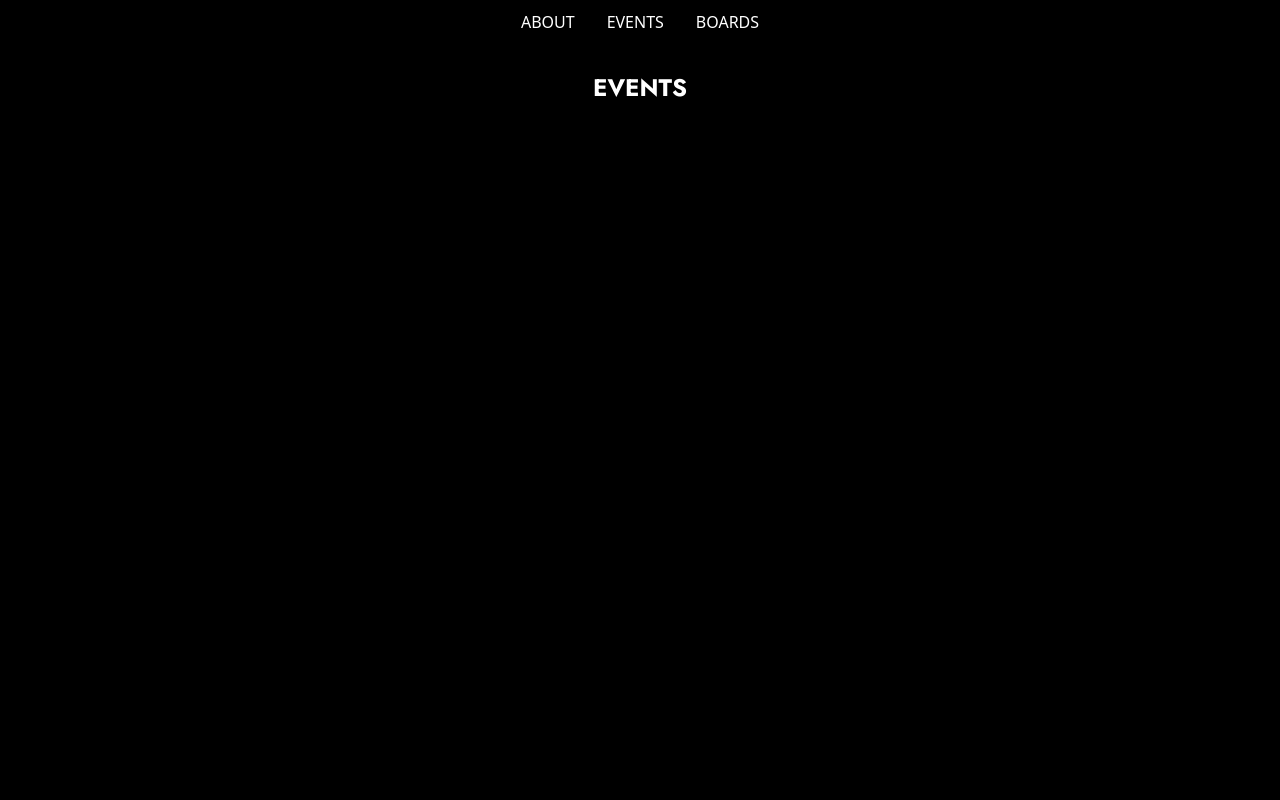
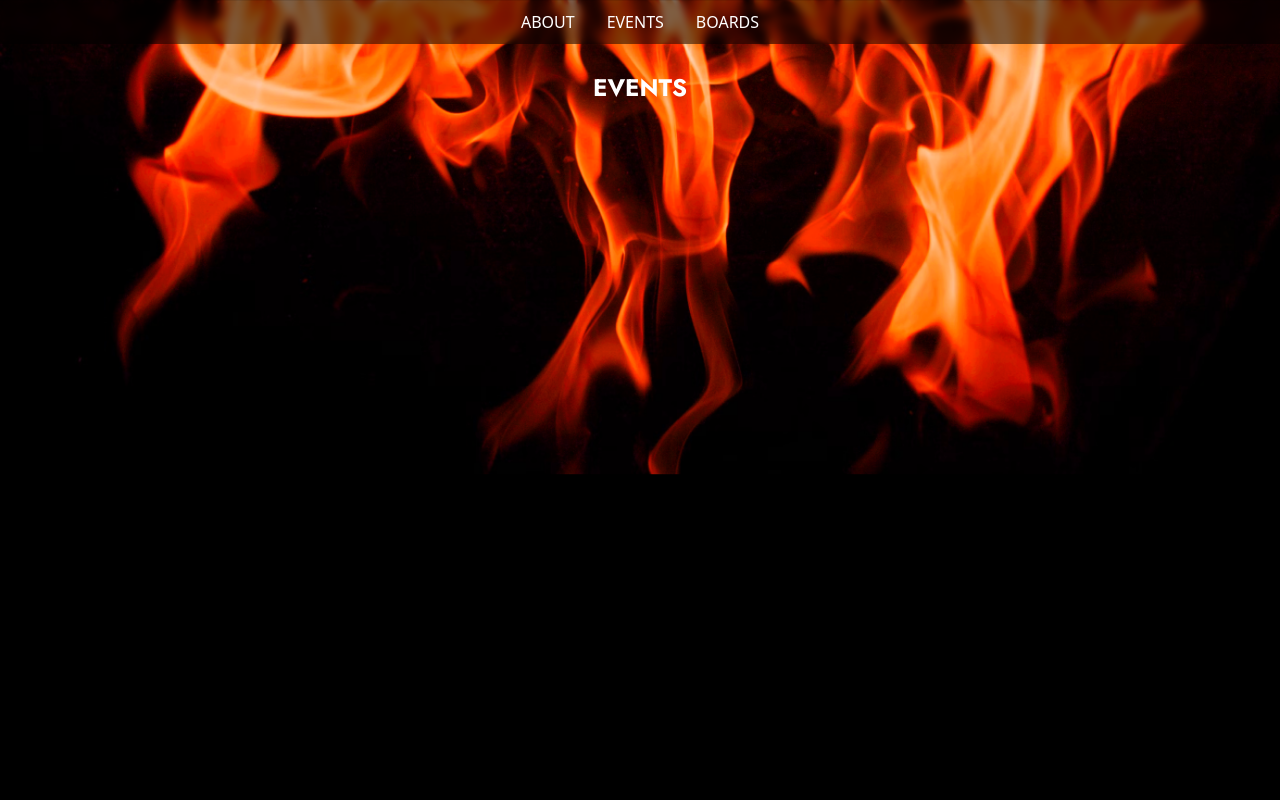
Before and after one commit to acm-ucr/aag-website, a Next.js app: page /events in a window 1280 px wide. Shown: the top 800 px of the page. Built offline with nearby package versions, Linux system fonts and the light colour scheme.

Commit message:
background fire images on events and boards page

```diff
--- a/src/app/boards/page.js
+++ b/src/app/boards/page.js
@@ -4,9 +4,17 @@ import Row from "react-bootstrap/Row";
 import Col from "react-bootstrap/Col";
 import { boards } from "@/data/boards";
 import PageTitle from "@/components/PageTitle";
+import Image from "next/image";
+import fire from "public/fire.png";
+
 const Boards = () => {
   return (
     <>
+      <Image
+        src={fire}
+        alt="Background"
+        className="h-[30vh] object-cover md:h-auto rotate-180 absolute top-0 -z-10"
+      />
       <PageTitle title="BOARDS" />
       <Row className="w-7/12 flex items-center justify-start">
         {boards.map((board, index) => (
--- a/src/app/events/page.js
+++ b/src/app/events/page.js
@@ -1,9 +1,19 @@
 import PageTitle from "@/components/PageTitle";
+import Image from "next/image";
+import fire from "public/fire.png";
+
 const Events = () => {
   return (
-    <div className="text-white">
-      <PageTitle title="EVENTS" />
-    </div>
+    <>
+      <Image
+        src={fire}
+        alt="Background"
+        className="h-[30vh] object-cover md:h-auto rotate-180 absolute top-0 -z-10"
+      />
+      <div className="text-white">
+        <PageTitle title="EVENTS" />
+      </div>
+    </>
   );
 };
 
```
